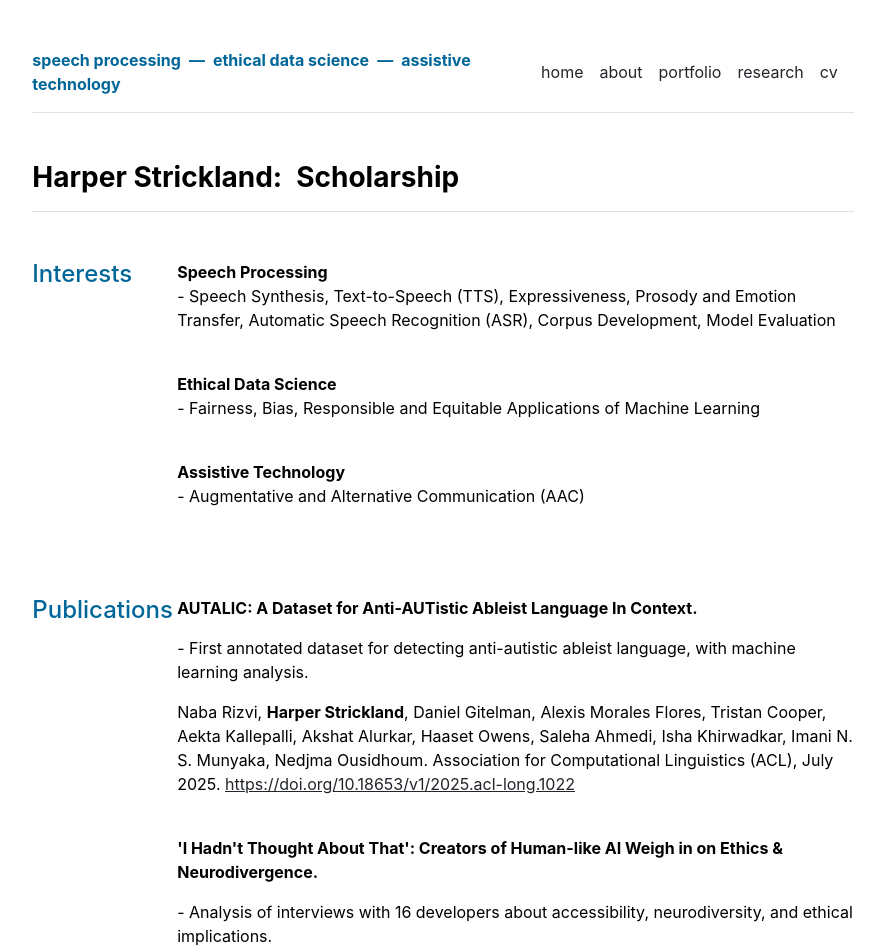
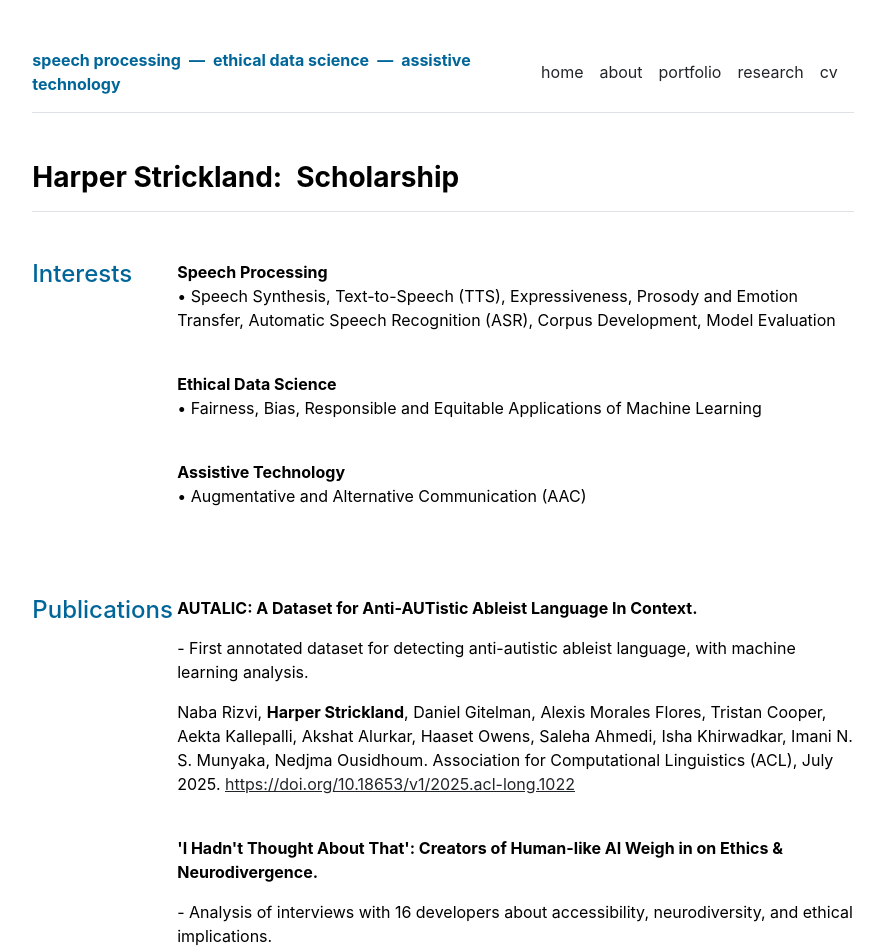
Before and after one commit to speakingofdata/speakingofdata.github.io, a Jekyll site: the page built from research.md, in a window 1280 px wide. Shown: the top 952 px of the page, without its empty margins (197-1080 px from the left). Built offline with Jekyll 4.4.1, drawn with Linux system fonts in a browser that asks for light colours; nearby versions of some CDN libraries.

Commit message:
Update research.html

```diff
--- a/_layouts/research.html
+++ b/_layouts/research.html
@@ -14,7 +14,7 @@ layout: default
       <div class="col-md-10">
         {% for section in site.data.research.interests %}
           <p><b>{{ section.title }}</b><br>
-          - {{ section.description }}</p>
+          • {{ section.description }}</p>
           <br>
         {% endfor %}
       </div>
```
